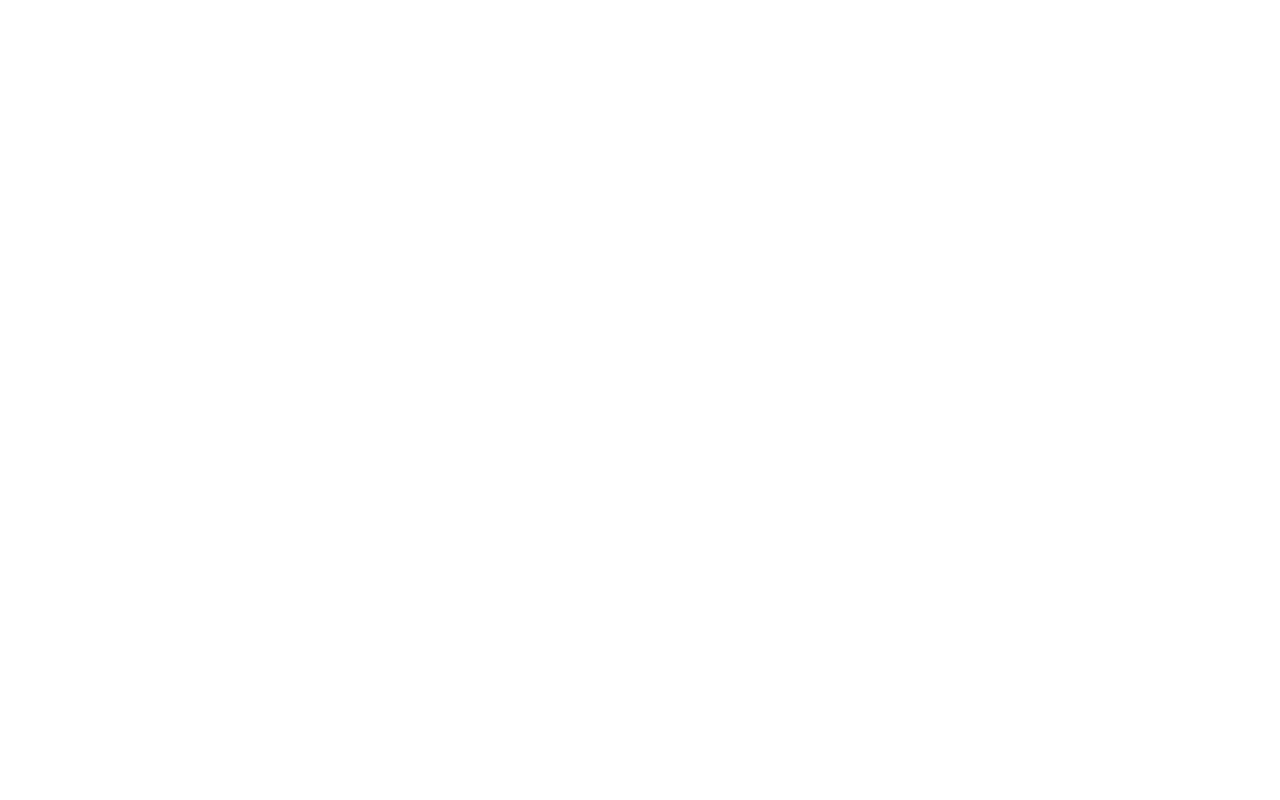
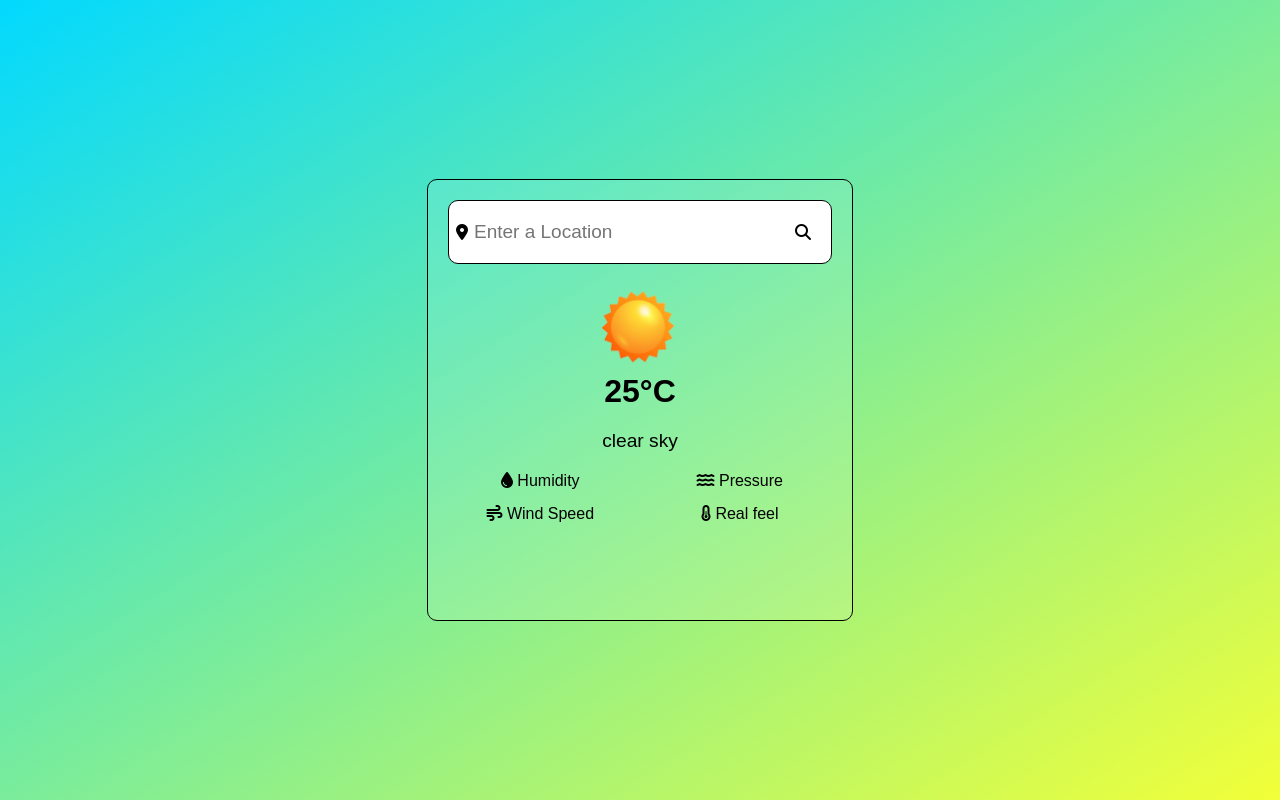
Before and after one commit to Anish2944/BharatIntern, a plain HTML site: page index.html in a window 1280 px wide. Drawn offline with Linux system fonts and the light colour scheme.

Commit message:
few lines of code add

```diff
--- a/index.html
+++ b/index.html
@@ -4,8 +4,41 @@
     <meta charset="UTF-8">
     <meta name="viewport" content="width=device-width, initial-scale=1.0">
     <title>WeatherApp</title>
+    <link rel="stylesheet" href="style.css">
 </head>
 <body>
+    <div class="container">
+        <div class="search-box">
+            <i class="fa-solid fa-location-dot loc"></i>
+            <input type="text" id="search-input" placeholder="Enter a Location">
+            <i class="fa-solid fa-magnifying-glass"></i>
+        </div>
+        <div class="weather-details1">
+            <img src="./assets/sun.png">
+            <p class="temp"><strong>25<span class="degree">&deg;</span>C</strong></p>
+            <p class="info">clear sky</p>
+        </div>
+        <div class="weather-details2">
+            <div class="humidity">
+                <i class="fa-solid fa-droplet"></i>
+                <span>Humidity</span>
+            </div>
+            <div class="pressure">
+                <i class="fa-solid fa-water"></i>
+                <span>Pressure</span>
+            </div>
+            <div class="speed">
+                <i class="fa-solid fa-wind"></i>
+                <span>Wind Speed</span>
+            </div>
+            <div class="feel">
+                <i class="fa-solid fa-temperature-half"></i>
+                <span>Real feel</span>
+            </div>
+        </div>
+    </div>
 
+
+    <script src="https://kit.fontawesome.com/96be32af31.js" crossorigin="anonymous"></script>
 </body>
 </html>
--- a/style.css
+++ b/style.css
@@ -0,0 +1,76 @@
+*{
+    margin: 0;
+    font-family: sans-serif;
+}
+
+body{
+    background: linear-gradient(to left top, rgb(242, 255, 56),rgb(2, 217, 255));
+    display: flex;
+    justify-content: center;
+    align-items: center;
+    min-height: 100vh;
+
+}
+
+.container{
+    text-align: center;
+    border: solid  1px black;
+    border-radius: 10px;
+    padding: 20px;
+    background-color: rgb(255, 255, 255, .1);
+    width: 30%;
+    position: relative;
+    height: 50vh;
+}
+.search-box{
+    background-color: #ffffff;
+    display: flex;
+    position: relative;
+    border-radius: 10px;
+    justify-content: space-between;
+    padding: 20px;
+    padding-left: 25px;
+    align-items: center;
+    border: solid 1px;
+}
+input[type="text"] {
+    -webkit-appearance: none;
+    -moz-appearance: none;
+    appearance: none;
+    margin: 0;
+    padding: 0;
+    border: none;
+    outline: none;
+    font-size: 19px;
+}
+.loc{
+    position: absolute;
+    left: 7px;
+}
+
+.weather-details1{
+    display: flex;
+    align-items: center;
+    justify-content: center;
+    flex-direction: column;
+    padding: 20px;
+}
+
+img{
+    width: 30%;
+}
+.temp{
+    font-size: xx-large;
+    margin-top: 5px;
+}
+.info{
+    font-size: larger;
+    margin-top: 20px;
+}
+
+.weather-details2{
+    display: grid;
+    gap: 15px;
+
+    grid-template: 1fr 1fr / 1fr 1fr;
+}
```
Also changed, not shown: assets/cloudsun.png (added), assets/rain.png (added), assets/snow.png (added), assets/sun.png (added), assets/sunrain.png (added), assets/sunwind.png (added), assets/wind.png (added), 1 other file.
